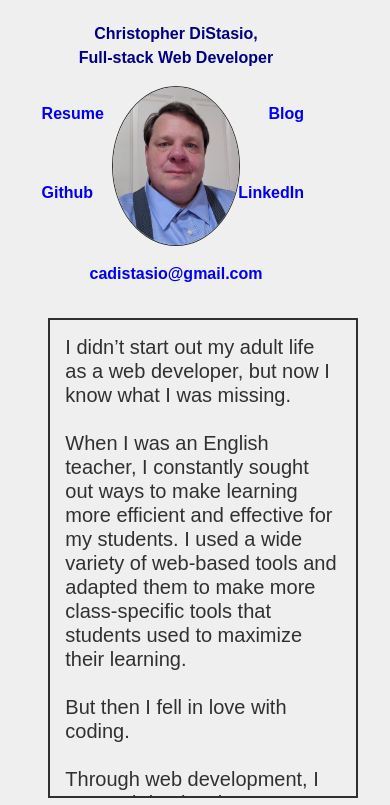
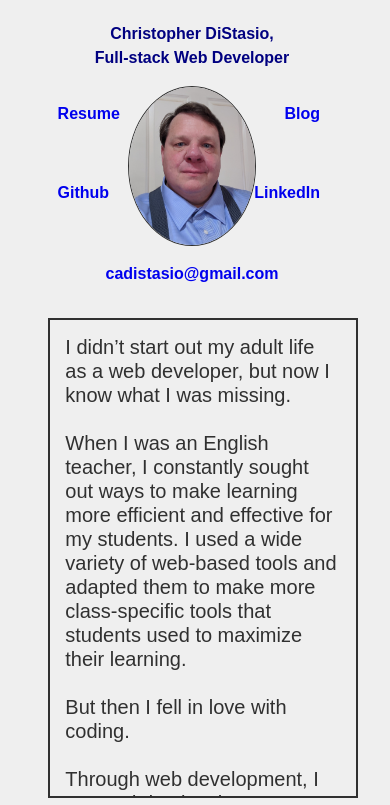
Before and after one commit to stazman/christopher_distasio, a Gatsby site: page / in a window 390 px wide. Shown: the part 69-874 px from the top of the page. Built offline with nearby package versions, Linux system fonts and the light colour scheme; Gatsby itself is replaced by a stand-in of ours.

Commit message:
Better positions top flex-item at smaller breakpoints; removes unneeded code

```diff
--- a/src/components/main.js
+++ b/src/components/main.js
@@ -59,8 +59,7 @@ const MediaQueries = styled.div`
           style={{
             display: 'flex',
             width: '34rem',
-            margin: 0,
-            padding: 0
+            marginLeft: '1rem'
           }}
         >
           <div
@@ -300,8 +299,7 @@ const MediaQueries = styled.div`
           className='flex-item'
           style={{
             display: 'flex',
-            width: '34rem',
-            height: '100%'
+            width: '34rem'
           }}
         >
           <article
```
